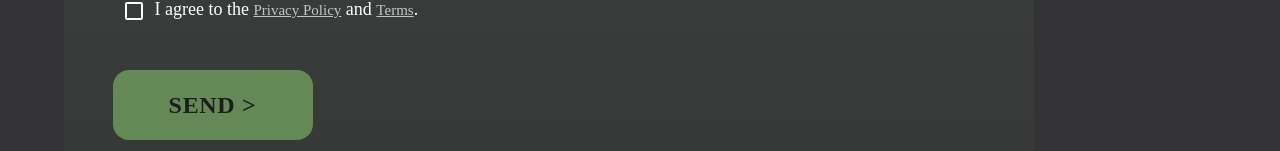
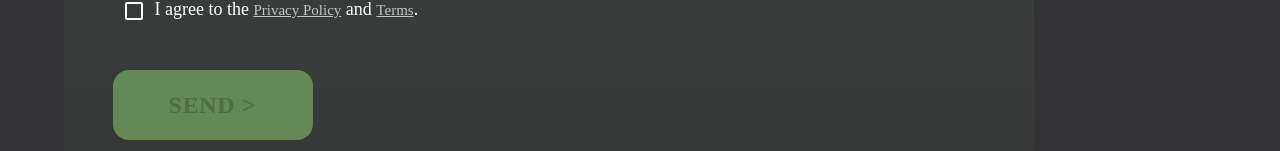
Before and after one commit to perlin-network/perl-bio-website, a React (Create React App) app: page /contact in a window 1280 px wide. Shown: the part 649-800 px from the top of the page. Built offline with nearby package versions, Linux system fonts and the light colour scheme; a web font is replaced by a local one.

Commit message:
fix: fix contact form button

```diff
--- a/src/pages/Contact.js
+++ b/src/pages/Contact.js
@@ -1,9 +1,30 @@
 import React, {useState} from 'react'
-import { Button, Checkbox, Link, Grid} from '@material-ui/core';
+import { Button, Checkbox, Link, Grid} from '@material-ui/core'
 import {titleTextStyle, contentTextStyle} from '../styles/common.js'
+import { makeStyles } from '@material-ui/styles'
+
+const useStyles=makeStyles({
+    button:{
+        ...titleTextStyle,
+        marginTop:"20px",
+        minHeight:'70px',
+        minWidth:'200px',
+        fontSize:'24px',
+        background:'#91D873',
+        borderRadius:'16px',
+        color:'black',
+        cursor:'pointer',
+        "&:hover":{
+            background:'none',
+            color:'white'
+        }
+    }
+})
+
 
 function Contact() {
     let [buttonStatus, setButtonStatus] = useState(false);
+    const classes=useStyles()
     return (
         <div className='contact-container' style={{background:"#333336", padding:'3% 5%'}}>
 
@@ -49,7 +70,7 @@ function Contact() {
 
                                 </Grid>
                             <p>
-                                <Button type="submit" disabled={!buttonStatus} style={{...submitButtonStyle, opacity:`${buttonStatus===true?1:0.5}`}}>{`Send >`}</Button>
+                                <Button className={classes.button} type="submit" disabled={!buttonStatus} style={{opacity:`${buttonStatus===true?1:0.5}`}}>{`Send >`}</Button>
                             </p>
                         </form>
                         </div>
@@ -71,19 +92,7 @@ let formInputStyle={
     borderBottom:'1px solid #808080',
     boxShadow:'none'
 }
-let submitButtonStyle={
-    ...titleTextStyle,
-    marginTop:"20px",
-    minHeight:'70px',
-    minWidth:'200px',
-    fontSize:'24px',
-    background:'#91D873',
-    borderRadius:'16px',
-    color:'black',
-    cursor:'pointer'
 
-
-}
 let linkTextStyle={
     ...contentTextStyle,
     opacity:'0.7',
```
